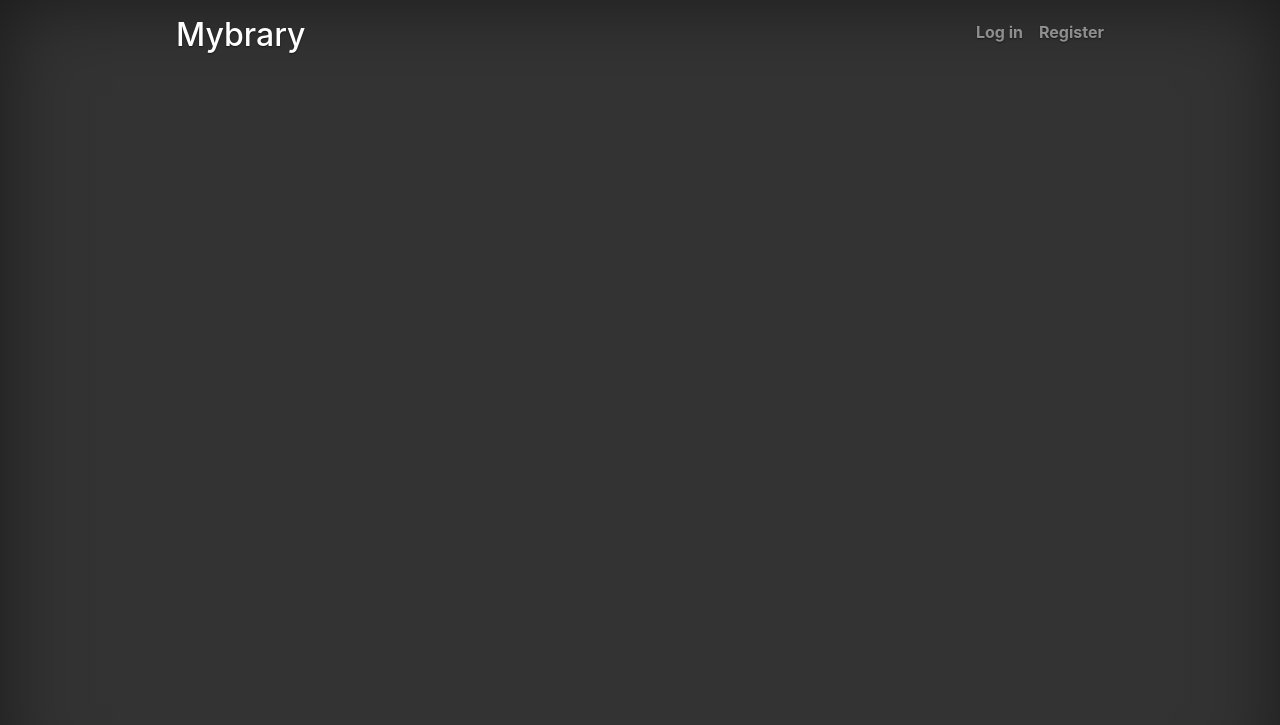
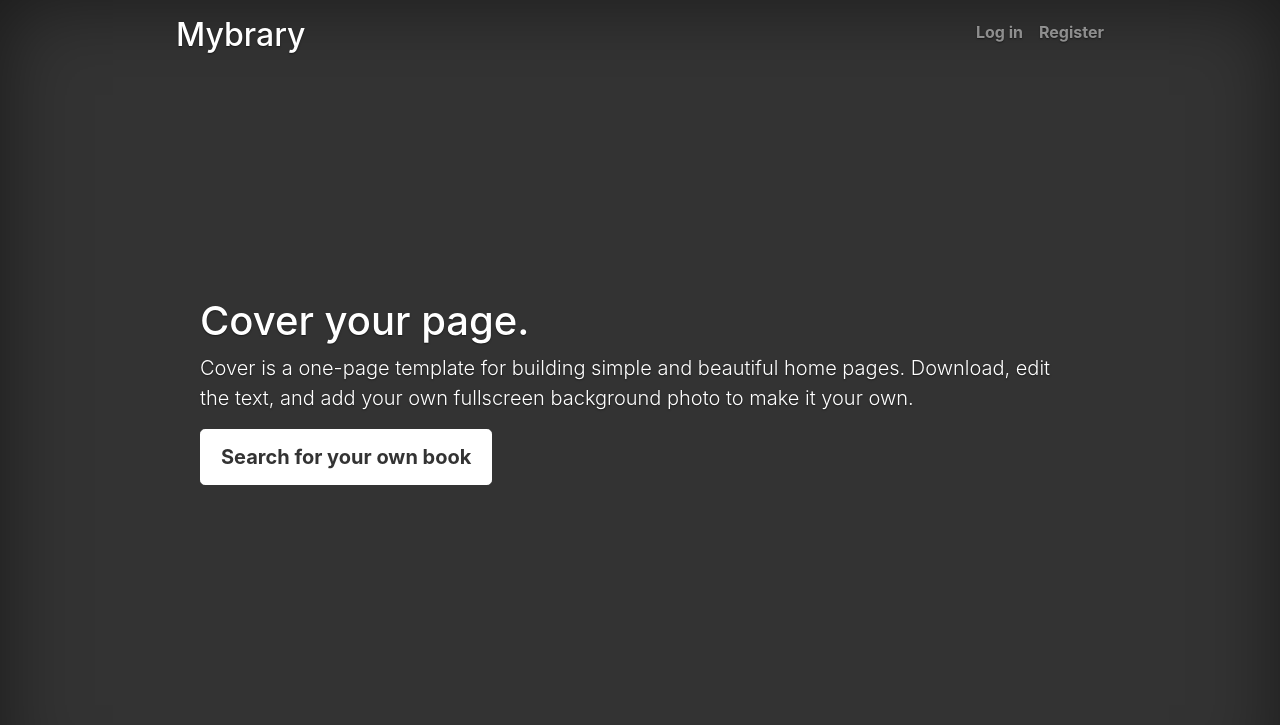
Before and after one commit to icesonata/Mybrary, a Django app: template bookstore/templates/bookstore/index.html in a window 1280 px wide. Shown: the top 725 px of the page. Run offline with Django 3.2, Linux system fonts and the light colour scheme; the template is opened without the code that fills it, so the values that code supplies are empty; some libraries are stand-ins or nearby versions.

Commit message:
test commit in task2 branch

```diff
--- a/bookstore/templates/bookstore/index.html
+++ b/bookstore/templates/bookstore/index.html
@@ -8,6 +8,11 @@
 {% endblock %}
 
 {% block body %}
+    <h1 class="cover-heading">Cover your page.</h1>
+    <p class="lead">Cover is a one-page template for building simple and beautiful home pages. Download, edit the text, and add your own fullscreen background photo to make it your own.</p>
+    <p class="lead">
+        <a class="btn btn-lg btn-secondary" href="{% url 'bookstore:search' %}" >Search for your own book</a>
+    </p>
 {% endblock %}
 
 {% block scripts %}
```
